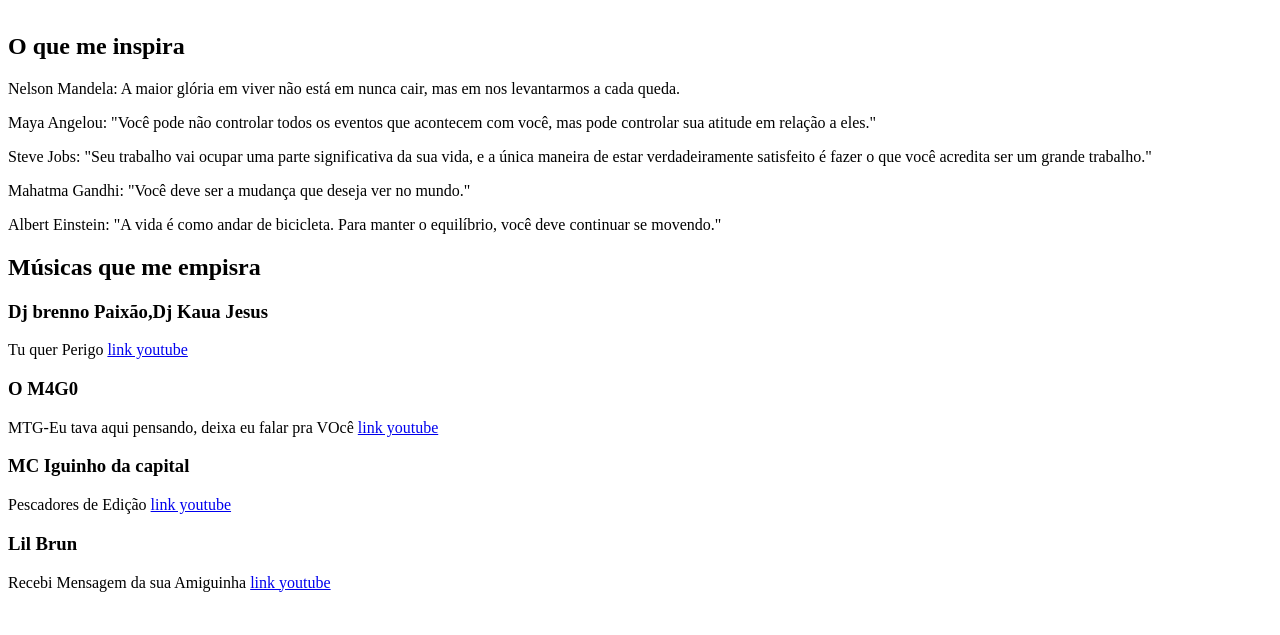
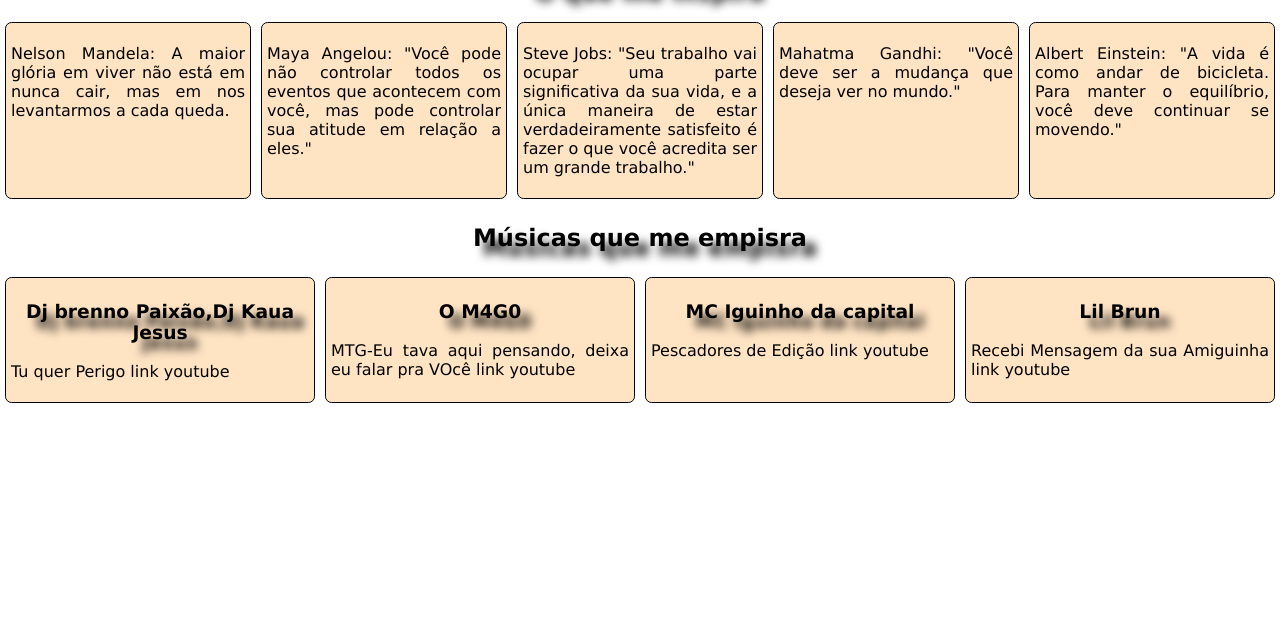
Before and after one commit to yasminzinha00/portifolio-2024, a plain HTML site: page habilidades.html in a window 1280 px wide. Shown: the part 165-800 px from the top of the page. Drawn offline with Linux system fonts and the light colour scheme; files that its build step writes are made by us from their sources; the site is published under a folder, as on GitHub Pages, so addresses that start at the root find nothing.

Commit message:
Update habilidades.html

```diff
--- a/habilidades.html
+++ b/habilidades.html
@@ -4,10 +4,10 @@
     <meta charset="UTF-8">
     <meta name="viewport" content="width=device-width, initial-scale=1.0">
     <title>Minhas Habilidades</title>
-    <link rel="stylesheet" href="/css/menu.css">
-    <link rel="shortcut icon" href="imagens/favicon.png" type="image/x-icon">
-    <link rel="stylesheet" href="/css/form.css">
-    <link rel="stylesheet" href="/css/textos.css">
+    <link rel="stylesheet" href="menu.css">
+    <link rel="shortcut icon" href="favicon.png" type="image/x-icon">
+    <link rel="stylesheet" href="form.css">
+    <link rel="stylesheet" href="textos.css">
 </head>
 <body>
     <div id="conteudo">
```
